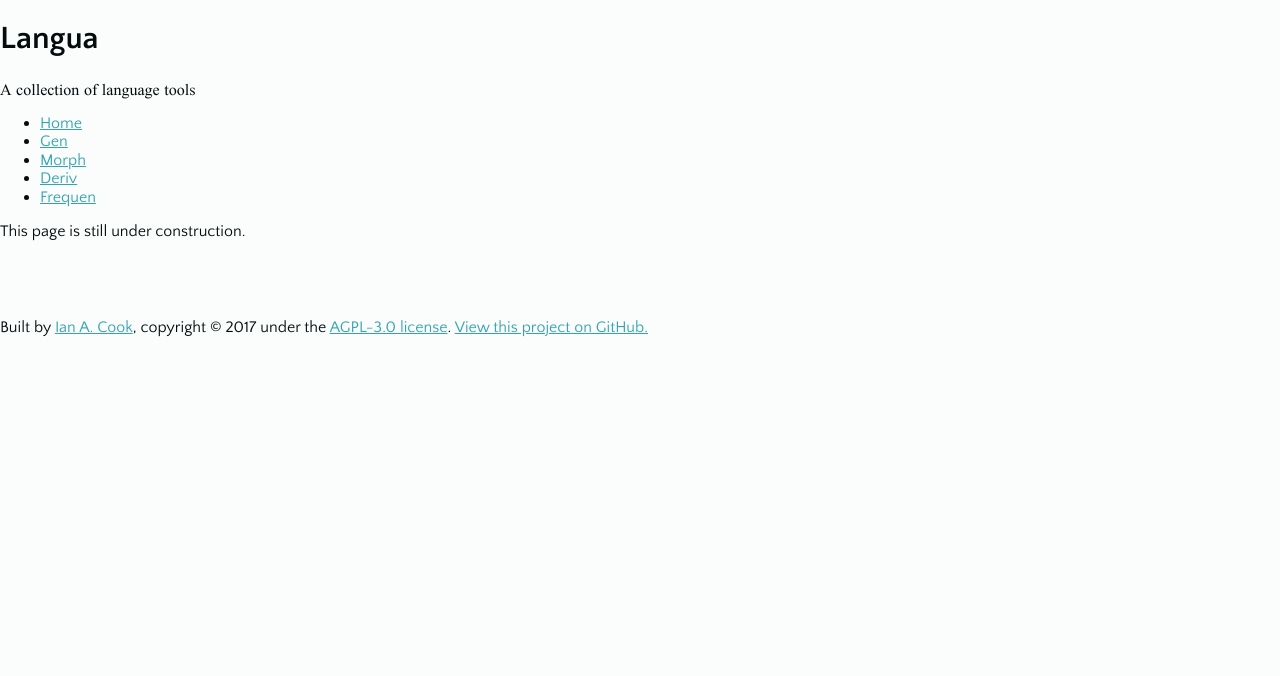
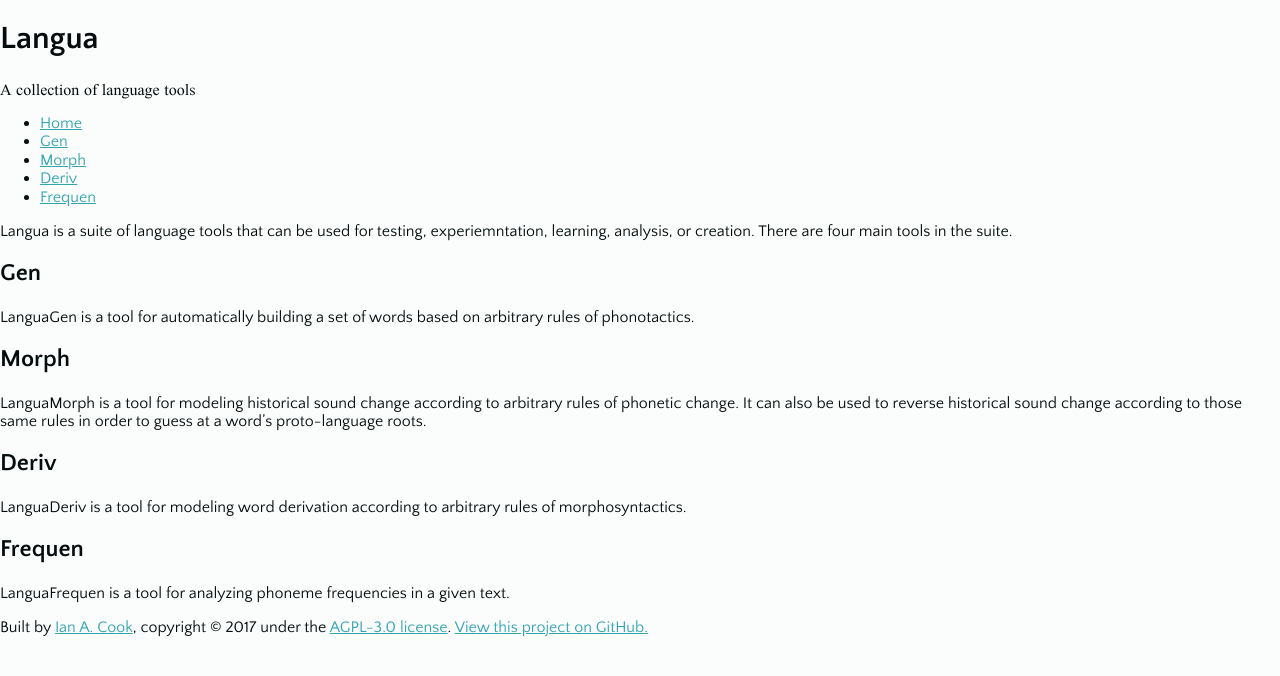
Before and after one commit to Susurrus-LLC/langua, a PHP site: page / in a window 1280 px wide. Shown: the top 676 px of the page. Run offline with PHP 8.4, Linux system fonts and the light colour scheme; some libraries are stand-ins or nearby versions.

Commit message:
Adding homepage content

```diff
--- a/index.php
+++ b/index.php
@@ -1,5 +1,13 @@
 <?php include("components/header.php"); ?>
 <div class="home">
-	<p class="notice">This page is still under construction.</p>
+	<p>Langua is a suite of language tools that can be used for testing, experiemntation, learning, analysis, or creation. There are four main tools in the suite.</p>
+	<h2>Gen</h2>
+	<p>LanguaGen is a tool for automatically building a set of words based on arbitrary rules of phonotactics.</p>
+	<h2>Morph</h2>
+	<p>LanguaMorph is a tool for modeling historical sound change according to arbitrary rules of phonetic change. It can also be used to reverse historical sound change according to those same rules in order to guess at a word’s proto-language roots.</p>
+	<h2>Deriv</h2>
+	<p>LanguaDeriv is a tool for modeling word derivation according to arbitrary rules of morphosyntactics.</p>
+	<h2>Frequen</h2>
+	<p>LanguaFrequen is a tool for analyzing phoneme frequencies in a given text.</p>
 </div>
 <?php include("components/footer.php"); ?>
```
